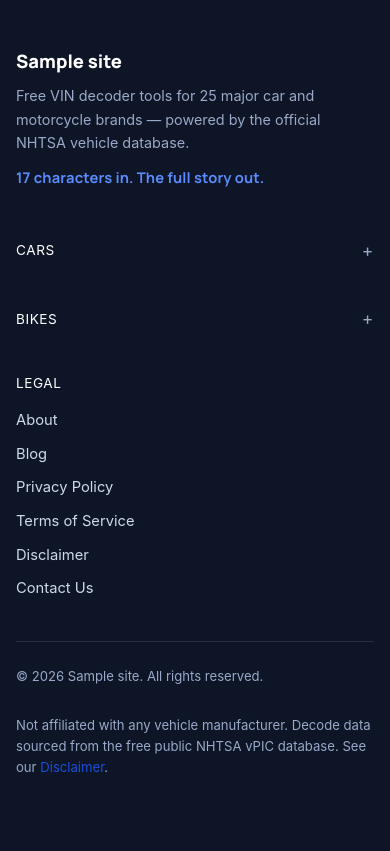
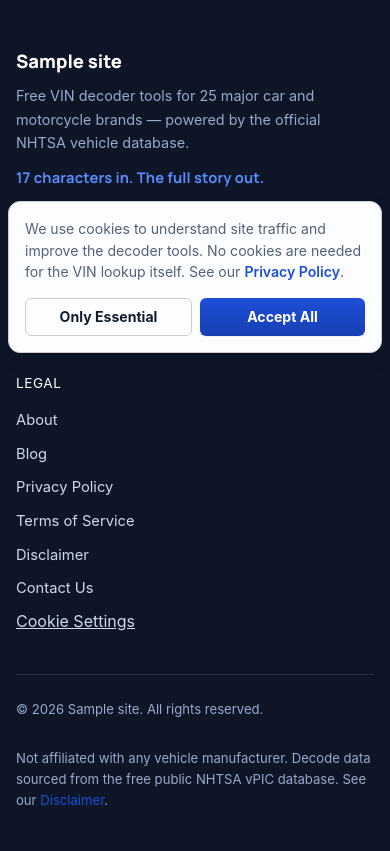
Before and after one commit to sukhjeevan999/basic, a WordPress theme: template vin-decoder-theme/index.php in a window 390 px wide. Shown: the part 483-1334 px from the top of the page. Before the commit the page ends 1255 px from the top, so only its background shows below. Run offline with PHP 8.4 and a stand-in for WordPress, Linux system fonts and the light colour scheme; the site name, menu and one post (Sample post) are stand-ins, and other content is empty; some libraries are stand-ins or nearby versions.

Commit message:
Add cookie consent banner + Google Consent Mode defaults
- header.php: Google Consent Mode v2 default state (all denied) set
  inline, before any analytics/ads tag (e.g. Site Kit's gtag.js) so
  those tags respect it from the first paint. Restores a returning
  visitor's earlier "accepted" choice from localStorage immediately
  too, so they aren't reset to denied on every visit.
- assets/js/cookie-consent.js: bottom banner shown once per visitor
  (Accept All / Only Essential), stores the choice in localStorage,
  and calls gtag('consent','update', ...) on Accept. Links to the
  existing Privacy Policy page. Exposes window.vdReopenCookieBanner()
  so visitors can change their mind later.
- footer.php: "Cookie Settings" link in the Legal column that reopens
  the banner via vdReopenCookieBanner().
- style.css: banner styling, theme-token based (light/dark aware),
  responsive down to phone width.
- functions.php: enqueue the banner script site-wide (not just on
  decoder pages, since it governs cookies for the whole site).

This is prep for AdSense's EU User Consent Policy (EEA/UK visitors
need a consent choice before ad personalization) and general GDPR
hygiene, ahead of applying for AdSense. Once AdSense is approved,
also enable Privacy & messaging (Funding Choices) in the AdSense
dashboard for the certified EEA/UK consent flow — this banner covers
analytics/general cookies in the meantime and is forward-compatible
with it via the same gtag consent signals.

Bump VINDECODER_VERSION (CSS + JS changed).

Co-Authored-By: Claude Sonnet 5 <noreply@anthropic.com>
Claude-Session: https://claude.ai/code/session_01APqENyH6yHRj4ZhsQU3CBx

```diff
--- /dev/null
+++ b/vin-decoder-theme/assets/js/cookie-consent.js
@@ -0,0 +1,118 @@
+/**
+ * Cookie consent banner.
+ *
+ * Talks to Google Consent Mode (the gtag('consent', ...) defaults are set
+ * inline in header.php, before any analytics/ads tag loads). This file only
+ * handles: showing the banner once per visitor, remembering their choice,
+ * and calling gtag('consent', 'update', ...) when they accept. Nothing here
+ * blocks the site's own functionality either way — the VIN decoder itself
+ * sets no cookies and needs no consent to work.
+ *
+ * @package VinDecoderTheme
+ */
+( function ( window, document ) {
+	'use strict';
+
+	var STORAGE_KEY = 'vd-cookie-consent';
+
+	function getStoredChoice() {
+		try {
+			return window.localStorage.getItem( STORAGE_KEY );
+		} catch ( e ) {
+			return null;
+		}
+	}
+
+	function storeChoice( value ) {
+		try {
+			window.localStorage.setItem( STORAGE_KEY, value );
+		} catch ( e ) {
+			// Private-mode/blocked storage — the choice just won't persist
+			// across visits, the banner will show again next time.
+		}
+	}
+
+	function updateConsent( granted ) {
+		if ( typeof window.gtag !== 'function' ) {
+			return;
+		}
+		var state = granted ? 'granted' : 'denied';
+		window.gtag( 'consent', 'update', {
+			ad_storage: state,
+			ad_user_data: state,
+			ad_personalization: state,
+			analytics_storage: state
+		} );
+	}
+
+	function buildBanner() {
+		var banner = document.createElement( 'div' );
+		banner.className = 'vd-cookie-banner';
+		banner.setAttribute( 'role', 'dialog' );
+		banner.setAttribute( 'aria-label', 'Cookie notice' );
+
+		banner.innerHTML =
+			'<p class="vd-cookie-text">' +
+				'We use cookies to understand site traffic and improve the decoder tools. ' +
+				'No cookies are needed for the VIN lookup itself. See our ' +
+				'<a href="' + ( window.VinDecoderCookieConfig && window.VinDecoderCookieConfig.privacyUrl ? window.VinDecoderCookieConfig.privacyUrl : '/privacy-policy/' ) + '">Privacy Policy</a>.' +
+			'</p>' +
+			'<div class="vd-cookie-actions">' +
+				'<button type="button" class="vd-btn vd-btn-secondary vd-cookie-decline">Only Essential</button>' +
+				'<button type="button" class="vd-btn vd-btn-primary vd-cookie-accept">Accept All</button>' +
+			'</div>';
+
+		return banner;
+	}
+
+	function showBanner() {
+		if ( document.querySelector( '.vd-cookie-banner' ) ) {
+			return;
+		}
+
+		var banner = buildBanner();
+		document.body.appendChild( banner );
+
+		// Animate in on the next frame so the transition actually runs.
+		window.requestAnimationFrame( function () {
+			banner.classList.add( 'is-visible' );
+		} );
+
+		banner.querySelector( '.vd-cookie-accept' ).addEventListener( 'click', function () {
+			storeChoice( 'accepted' );
+			updateConsent( true );
+			hideBanner( banner );
+		} );
+
+		banner.querySelector( '.vd-cookie-decline' ).addEventListener( 'click', function () {
+			storeChoice( 'declined' );
+			updateConsent( false );
+			hideBanner( banner );
+		} );
+	}
+
+	function hideBanner( banner ) {
+		banner.classList.remove( 'is-visible' );
+		window.setTimeout( function () {
+			if ( banner.parentNode ) {
+				banner.parentNode.removeChild( banner );
+			}
+		}, 250 );
+	}
+
+	// Exposed so the footer's "Cookie Settings" link can reopen it — lets a
+	// visitor change their mind at any time, not just on their first visit.
+	window.vdReopenCookieBanner = function () {
+		var existing = document.querySelector( '.vd-cookie-banner' );
+		if ( existing ) {
+			return;
+		}
+		showBanner();
+	};
+
+	document.addEventListener( 'DOMContentLoaded', function () {
+		if ( ! getStoredChoice() ) {
+			showBanner();
+		}
+	} );
+} )( window, document );
--- a/vin-decoder-theme/footer.php
+++ b/vin-decoder-theme/footer.php
@@ -62,6 +62,7 @@ if ( ! defined( 'ABSPATH' ) ) {
 					<li><a href="<?php echo esc_url( home_url( '/terms-of-service/' ) ); ?>"><?php esc_html_e( 'Terms of Service', 'vindecodertheme' ); ?></a></li>
 					<li><a href="<?php echo esc_url( home_url( '/disclaimer/' ) ); ?>"><?php esc_html_e( 'Disclaimer', 'vindecodertheme' ); ?></a></li>
 					<li><a href="<?php echo esc_url( home_url( '/contact/' ) ); ?>"><?php esc_html_e( 'Contact Us', 'vindecodertheme' ); ?></a></li>
+					<li><button type="button" id="vd-cookie-settings-link" onclick="window.vdReopenCookieBanner && window.vdReopenCookieBanner();"><?php esc_html_e( 'Cookie Settings', 'vindecodertheme' ); ?></button></li>
 				</ul>
 			</div>
 		</div>
--- a/vin-decoder-theme/functions.php
+++ b/vin-decoder-theme/functions.php
@@ -19,7 +19,7 @@ require_once get_template_directory() . '/inc/default-posts.php';
  * same URL. Forgetting to bump this is why a real, correct code change
  * can still show up broken/unstyled on the live site.
  */
-define( 'VINDECODER_VERSION', '1.9.1' );
+define( 'VINDECODER_VERSION', '1.10.0' );
 
 /**
  * Bump this whenever vindecoder_get_default_pages()/get_default_posts()
@@ -414,6 +414,18 @@ function vindecoder_scripts() {
 	wp_enqueue_style( 'vindecoder-style', get_stylesheet_uri(), array( 'vindecoder-google-fonts' ), VINDECODER_VERSION );
 
 	wp_enqueue_script( 'vindecoder-nav', get_template_directory_uri() . '/assets/js/nav.js', array(), VINDECODER_VERSION, true );
+
+	// Cookie consent banner — every page, not just the decoder tool pages,
+	// since it governs analytics/ads cookies site-wide.
+	wp_enqueue_script( 'vindecoder-cookie-consent', get_template_directory_uri() . '/assets/js/cookie-consent.js', array(), VINDECODER_VERSION, true );
+	$vindecoder_privacy_page = get_page_by_path( 'privacy-policy' );
+	wp_localize_script(
+		'vindecoder-cookie-consent',
+		'VinDecoderCookieConfig',
+		array(
+			'privacyUrl' => $vindecoder_privacy_page ? get_permalink( $vindecoder_privacy_page ) : home_url( '/privacy-policy/' ),
+		)
+	);
 
 	if ( is_singular() && comments_open() && get_option( 'thread_comments' ) ) {
 		wp_enqueue_script( 'comment-reply' );
--- a/vin-decoder-theme/header.php
+++ b/vin-decoder-theme/header.php
@@ -15,6 +15,33 @@ if ( ! defined( 'ABSPATH' ) ) {
 	<meta charset="<?php bloginfo( 'charset' ); ?>">
 	<meta name="viewport" content="width=device-width, initial-scale=1">
 	<meta name="theme-color" content="#1d4ed8">
+	<script>
+	// Google Consent Mode — must run before any analytics/ads tag (e.g. Site
+	// Kit's gtag.js) so those tags pick up these defaults from the start.
+	// Everything starts denied; our cookie banner below is what grants it.
+	// If the visitor already chose "Accept" on a previous visit, we restore
+	// that immediately too so returning visitors aren't reset to denied.
+	window.dataLayer = window.dataLayer || [];
+	function gtag(){ dataLayer.push(arguments); }
+	gtag( 'consent', 'default', {
+		'ad_storage': 'denied',
+		'ad_user_data': 'denied',
+		'ad_personalization': 'denied',
+		'analytics_storage': 'denied'
+	} );
+	try {
+		if ( localStorage.getItem( 'vd-cookie-consent' ) === 'accepted' ) {
+			gtag( 'consent', 'update', {
+				'ad_storage': 'granted',
+				'ad_user_data': 'granted',
+				'ad_personalization': 'granted',
+				'analytics_storage': 'granted'
+			} );
+		}
+	} catch ( e ) {
+		// localStorage can throw in some privacy modes — default (denied) stands.
+	}
+	</script>
 	<link rel="icon" href="<?php echo esc_url( get_template_directory_uri() . '/assets/img/favicon-32.png?v=' . VINDECODER_VERSION ); ?>" sizes="32x32">
 	<link rel="icon" href="<?php echo esc_url( get_template_directory_uri() . '/assets/img/favicon-16.png?v=' . VINDECODER_VERSION ); ?>" sizes="16x16">
 	<link rel="apple-touch-icon" href="<?php echo esc_url( get_template_directory_uri() . '/assets/img/icon-192.png?v=' . VINDECODER_VERSION ); ?>">
--- a/vin-decoder-theme/style.css
+++ b/vin-decoder-theme/style.css
@@ -456,6 +456,42 @@ ol.vd-vin-locator-legend li { display: flex; gap: var(--vd-space-3); align-items
 .vd-toast { position: fixed; bottom: var(--vd-space-4); left: 50%; transform: translateX(-50%) translateY(20px); background: var(--vd-color-text); color: #fff; padding: 0.75rem 1.25rem; border-radius: var(--vd-radius-sm); font-size: 0.9rem; opacity: 0; pointer-events: none; transition: opacity .2s ease, transform .2s ease; z-index: 9999; }
 .vd-toast.is-visible { opacity: 1; transform: translateX(-50%) translateY(0); pointer-events: auto; }
 
+/* ==========================================================================
+   Cookie consent banner
+   ========================================================================== */
+.vd-cookie-banner {
+	position: fixed;
+	left: var(--vd-space-4);
+	right: var(--vd-space-4);
+	bottom: var(--vd-space-4);
+	z-index: 9998;
+	max-width: 760px;
+	margin: 0 auto;
+	background: var(--vd-color-surface);
+	border: 1px solid var(--vd-color-border);
+	border-radius: var(--vd-radius-md);
+	box-shadow: var(--vd-shadow-md);
+	padding: var(--vd-space-4) var(--vd-space-5, var(--vd-space-4));
+	display: flex;
+	flex-wrap: wrap;
+	align-items: center;
+	gap: var(--vd-space-4);
+	opacity: 0;
+	transform: translateY(16px);
+	transition: opacity .25s ease, transform .25s ease;
+}
+.vd-cookie-banner.is-visible { opacity: 1; transform: translateY(0); }
+.vd-cookie-text { flex: 1 1 320px; margin: 0; font-size: 0.88rem; line-height: 1.5; color: var(--vd-color-text-muted); }
+.vd-cookie-text a { color: var(--vd-color-primary); font-weight: 600; }
+.vd-cookie-actions { display: flex; gap: var(--vd-space-2); flex: 0 0 auto; }
+.vd-cookie-actions .vd-btn { padding: 0.6rem 1.1rem; font-size: 0.88rem; white-space: nowrap; }
+@media (max-width: 560px) {
+	.vd-cookie-banner { left: var(--vd-space-2); right: var(--vd-space-2); bottom: var(--vd-space-2); padding: var(--vd-space-4); }
+	.vd-cookie-actions { width: 100%; }
+	.vd-cookie-actions .vd-btn { flex: 1 1 0; }
+}
+#vd-cookie-settings-link { cursor: pointer; background: none; border: none; padding: 0; font: inherit; color: inherit; text-decoration: underline; }
+
 @media print {
   .vd-site-header, .vd-site-footer, .vd-hero-head, #vd-tool-card, .vd-content-section, .vd-results-actions { display: none !important; }
   #vd-results { max-width: 100%; margin: 0; }
```
